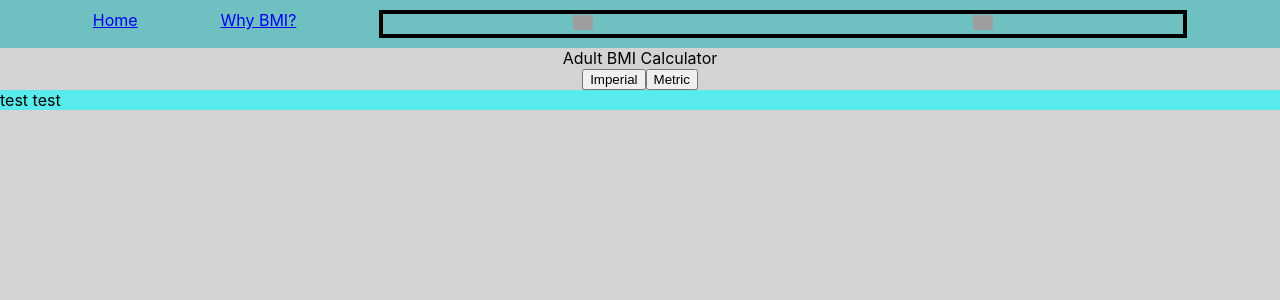
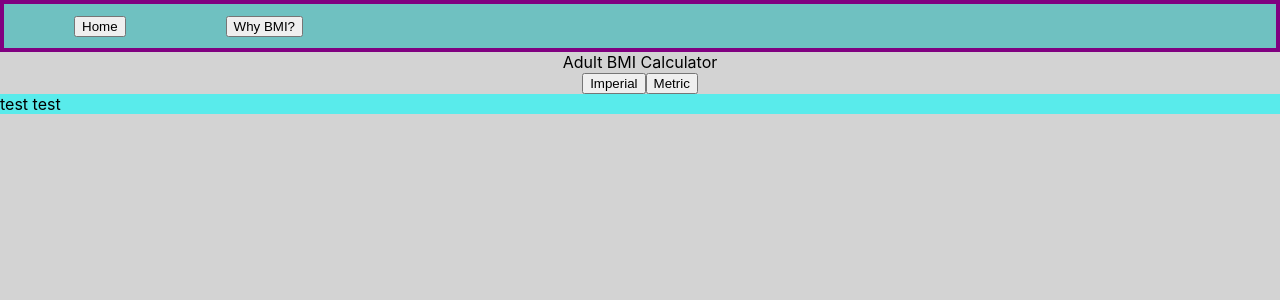
Before and after one commit to hammyhammer/bmi-calculator, a React (Create React App) app in the folder client/: page / in a window 1280 px wide. Shown: the top 300 px of the page. Built offline with nearby package versions, Linux system fonts and the light colour scheme; no server answers; grey boxes are pictures that could not be loaded.

Commit message:
header complete, no link or git

```diff
--- a/client/src/App.css
+++ b/client/src/App.css
@@ -13,28 +13,34 @@ body {
 
 header {
   display: flex;
-  flex-direction: row;
-  justify-content: space-evenly;
+  flex-wrap: wrap;
+  justify-content: flex-start;
   background-color: rgb(111, 193, 193);
-  padding: 10px;
+  padding: 11px 0px 11px 0px;
+  border: 4px solid purple;
 }
 
-.socials {
-  display: flex;
-  border: 4px solid black;
+.home {
+  padding: 0px 100px 0px 70px;
 
 
-  /* flex-direction: row-reverse; */
-  justify-content: flex-start;
 }
 
-.git {
+/* .git { */
+  /* display: flex;
+  flex-direction: row;
+  justify-content: flex-start;  */
+  /* align-self: flex-end; */
+  /* padding: 0px 10px 0px 100px;
   width: 5%;
-}
+} */
 
-.link {
-  width: 5%;
-}
+/* .link { */
+  /* display: flex;
+  flex-direction: row;
+  justify-content: flex-end; */
+  /* width: 5%;
+} */
 
 footer {
   background-color: rgb(89, 235, 235);
--- a/client/src/components/Navbar.jsx
+++ b/client/src/components/Navbar.jsx
@@ -3,15 +3,19 @@ import { Link } from 'react-router-dom';
 export default function Navbar() {
   return (
     <header>
-      <Link to="/">
-        Home
+      <Link
+        className="home"
+        to="/">
+        <button>Home</button>
       </Link>
 
-      <Link to="/why-bmi">
-        Why BMI?
+      <Link
+        className="why-bmi"
+        to="/why-bmi">
+        <button>Why BMI?</button>
       </Link>
-      <div className="socials">
-        <a href="https://github.com/hammyhammer">
+
+      {/* <a href="https://github.com/hammyhammer">
         <img
           className="git"
           src="https://res.cloudinary.com/briandanger/image/upload/v1568954107/github_fpykxh.png"
@@ -22,8 +26,7 @@ export default function Navbar() {
           className="link"
           src="https://res.cloudinary.com/briandanger/image/upload/v1568954107/linkedin_vnvo6s.png"
           alt="Linkedln Icon" />
-        </a>
-      </div>
+      </a> */}
     </header>
   )
 }
```
Lines whose indentation alone changed are shown as unchanged.
